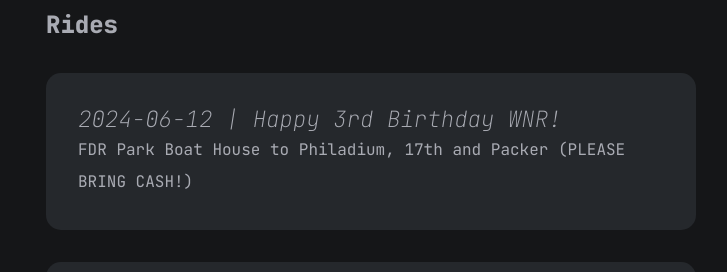
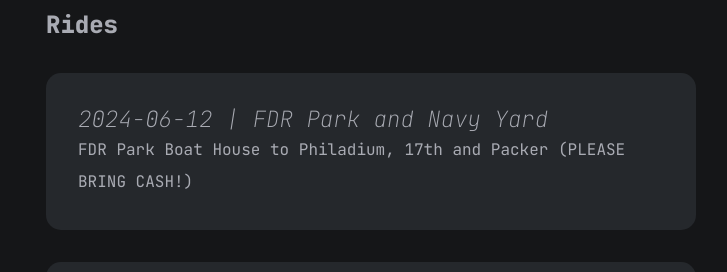
Before and after one commit to wednightrides/wednightrides.github.io, a Jekyll site: the page built from index.md, in a window 1280 px wide and 900 px high, scrolled down 971 px. Shown: the part 156-428 px from the top of the window, without its empty margins (269-996 px from the left). Built offline with Jekyll 4.4.1, drawn with Linux system fonts in a browser that asks for light colours; nearby versions of some CDN libraries.

Commit message:
update title

```diff
--- a/all_collections/_posts/2024-06-12-ride.md
+++ b/all_collections/_posts/2024-06-12-ride.md
@@ -1,6 +1,6 @@
 ---
 layout: post
-title: 2024-06-12 | Happy 3rd Birthday WNR!
+title: 2024-06-12 | FDR Park and Navy Yard
 date: 2024-06-10
 categories: ["rides"]
 start_location: FDR Park Boat House
```
